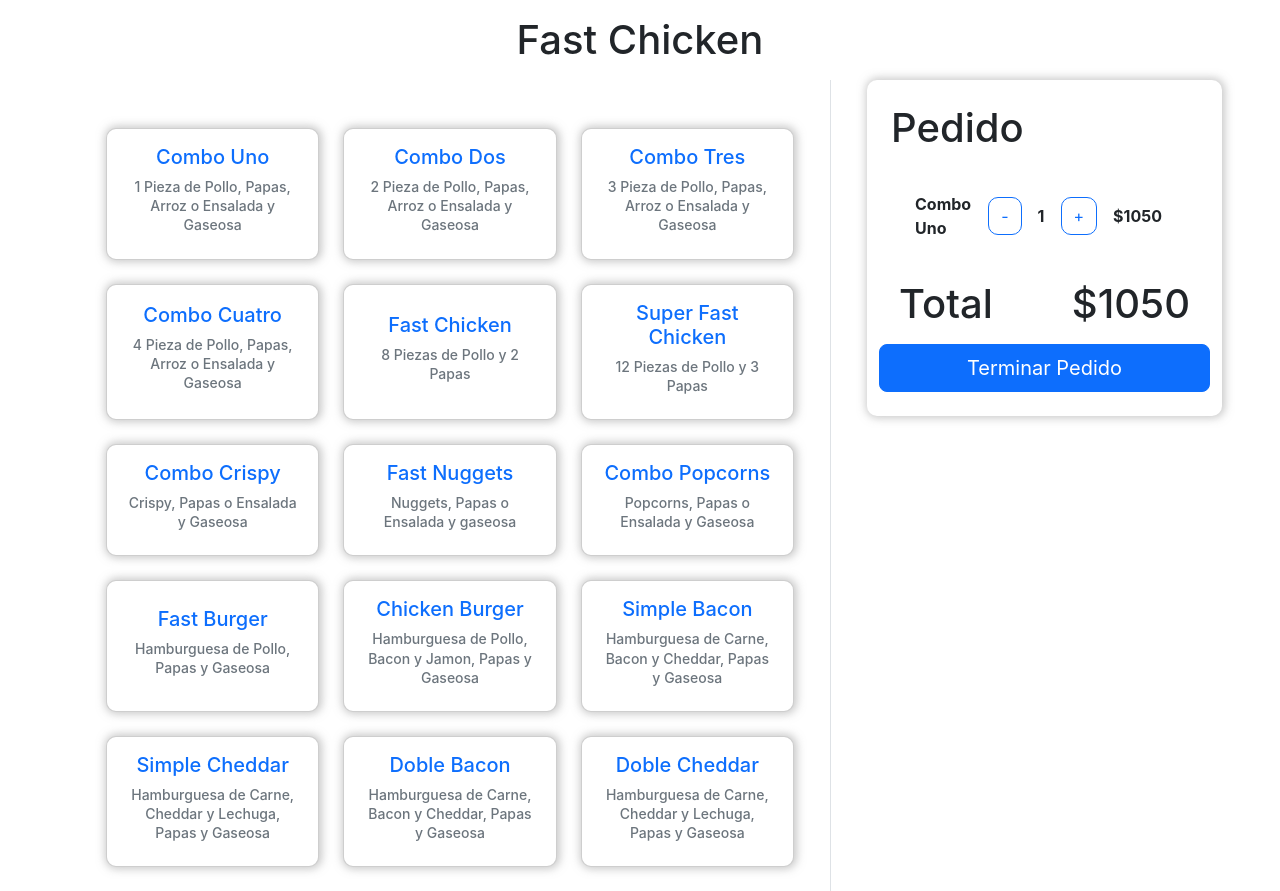
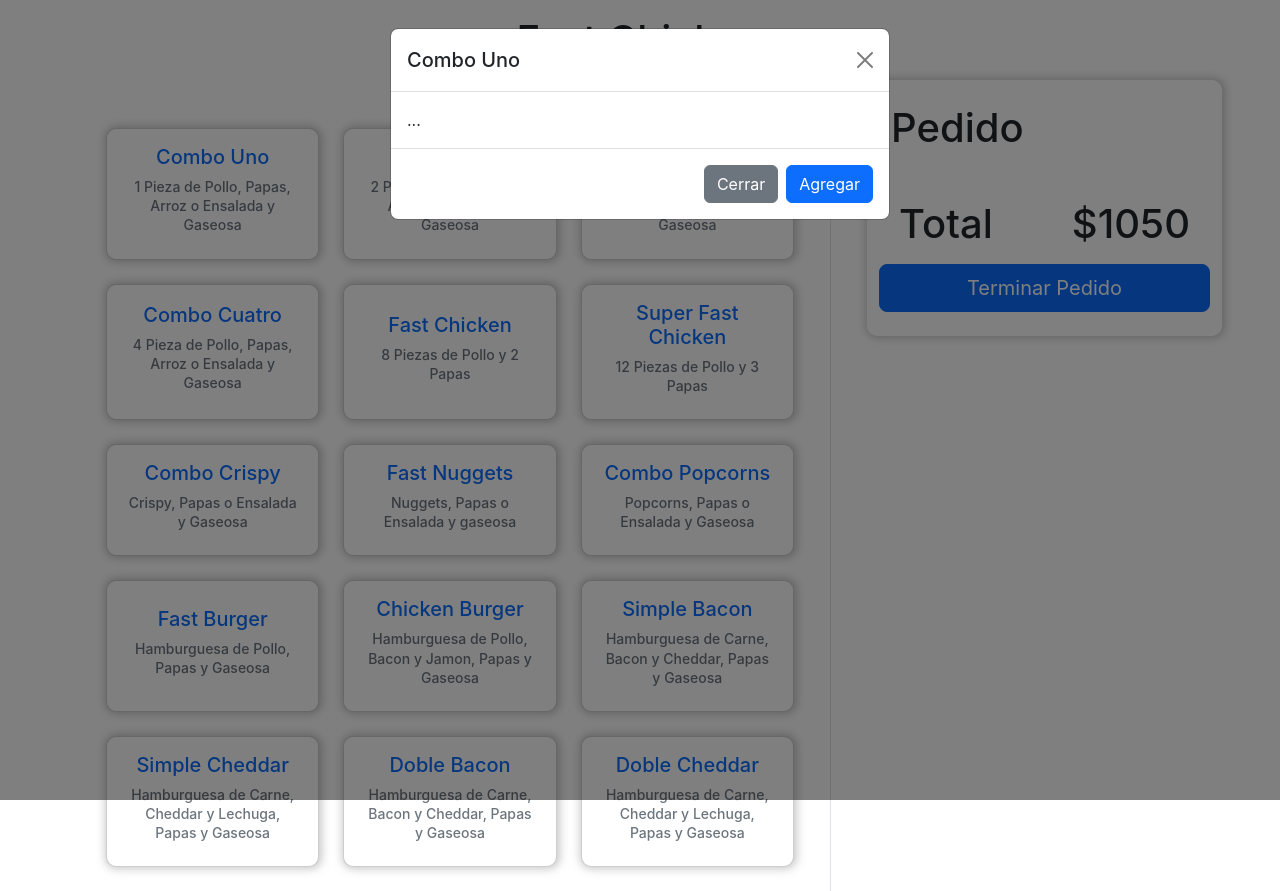
Before and after one commit to matiasfmart/FastChicken-1.0, a React (Create React App) app: page / in a window 1280 px wide. Both pictures are taken after a click on the button 212 px from the left and 193 px from the top of the page. Built offline with nearby package versions, Linux system fonts and the light colour scheme.

Commit message:
error en modal

```diff
--- a/src/components/ItemDetail.jsx
+++ b/src/components/ItemDetail.jsx
@@ -1,8 +1,6 @@
 import React from 'react'
 
 export const ItemDetail = ({orderItem}) => {
-
-  console.log(orderItem);
 
   return (
     <li className="list-group-item">
--- a/src/components/Menu.jsx
+++ b/src/components/Menu.jsx
@@ -1,17 +1,23 @@
-import React, { useContext } from 'react'
+import React, { useContext, useState } from 'react'
 import { cartContext } from '../context/Provider';
+import { ModalMenu } from './ModalMenu';
 
 export const Menu = ({menuData}) => {
 
   const { addItemMenu } =  useContext(cartContext);
+  const [selectedMenu, setSelectedMenu] = useState(0);
 
   function addItem(){
     addItemMenu(menuData);
   }
 
+  function selectMenu(){
+    setSelectedMenu(menuData);
+  }
+
   return (
     <div className="col-md-4 mt-4">
-      <button className='btn-menu py-3 px-2 btn btn-outline-primary' type="button" onClick={ ()=> addItem() }>
+      <button className='btn-menu py-3 px-2 btn btn-outline-primary' type="button" data-bs-toggle="modal" data-bs-target="#exampleModal" onClick={selectMenu}>
           <div className="container">
             <h5 className='title-menu'>{menuData.name}</h5>
             <div className="row">
@@ -21,6 +27,7 @@
             </div>
           </div>
       </button>
+        <ModalMenu selectedMenu={selectedMenu}/>
     </div>
   )
 }
--- /dev/null
+++ b/src/components/ModalMenu.jsx
@@ -0,0 +1,24 @@
+import React from 'react'
+
+export const ModalMenu = ({selectedMenu}) => {
+
+    console.log(selectedMenu);
+
+  return (
+    <div className="modal fade" id="exampleModal" tabIndex="-1" aria-labelledby="exampleModalLabel" aria-hidden="true">
+        <div className="modal-dialog">
+            <div className="modal-content">
+                <div className="modal-header">
+                    <h1 className="modal-title fs-5" id="exampleModalLabel">{selectedMenu.name}</h1>
+                    <button type="button" className="btn-close" data-bs-dismiss="modal" aria-label="Close"></button>
+                </div>
+                <div className="modal-body">...</div>
+                <div className="modal-footer">
+                    <button type="button" className="btn btn-secondary" data-bs-dismiss="modal">Cerrar</button>
+                    <button type="button" className="btn btn-primary">Agregar</button>
+                </div>
+            </div>
+        </div>
+    </div>
+  )
+}
```
